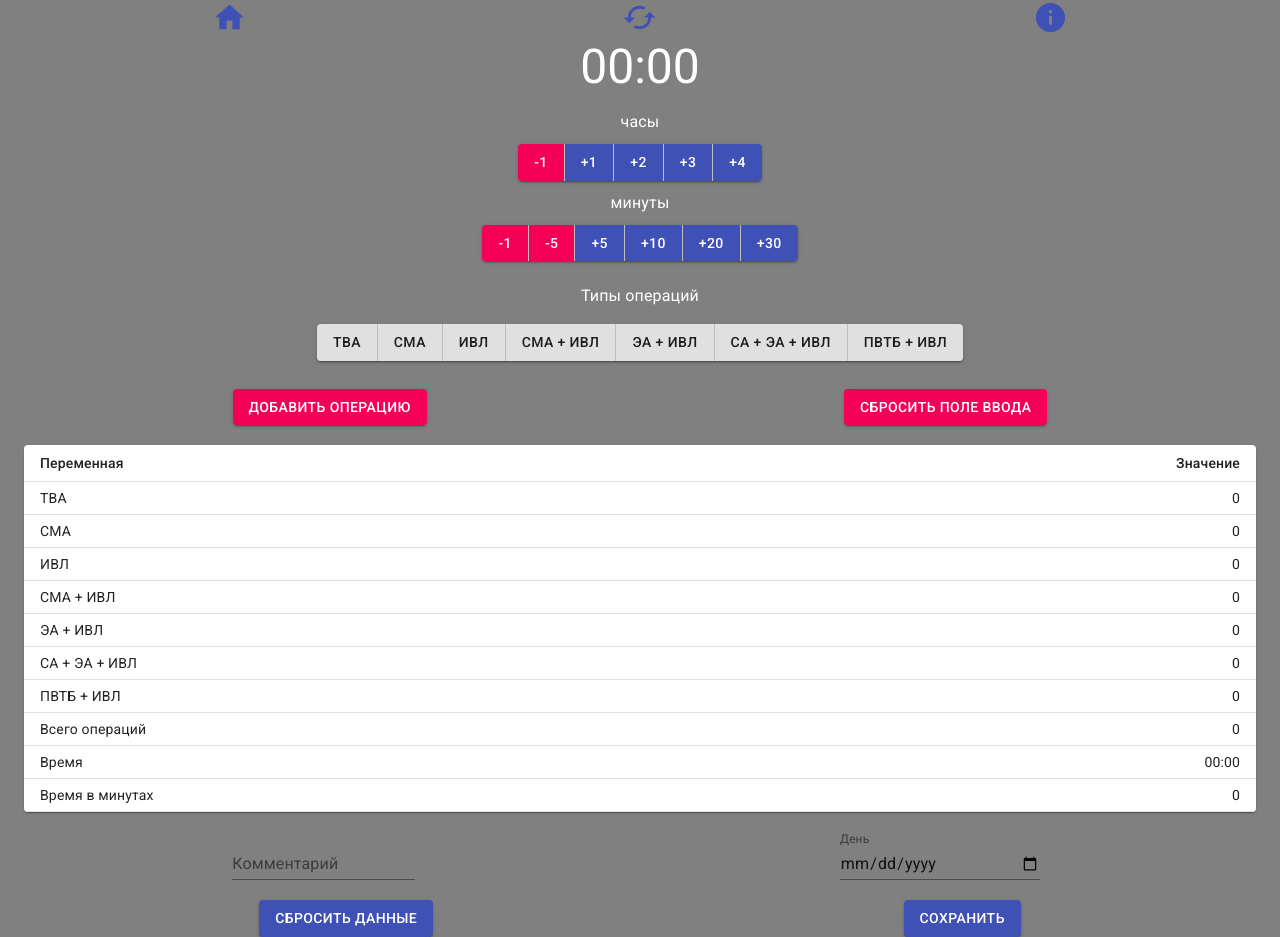
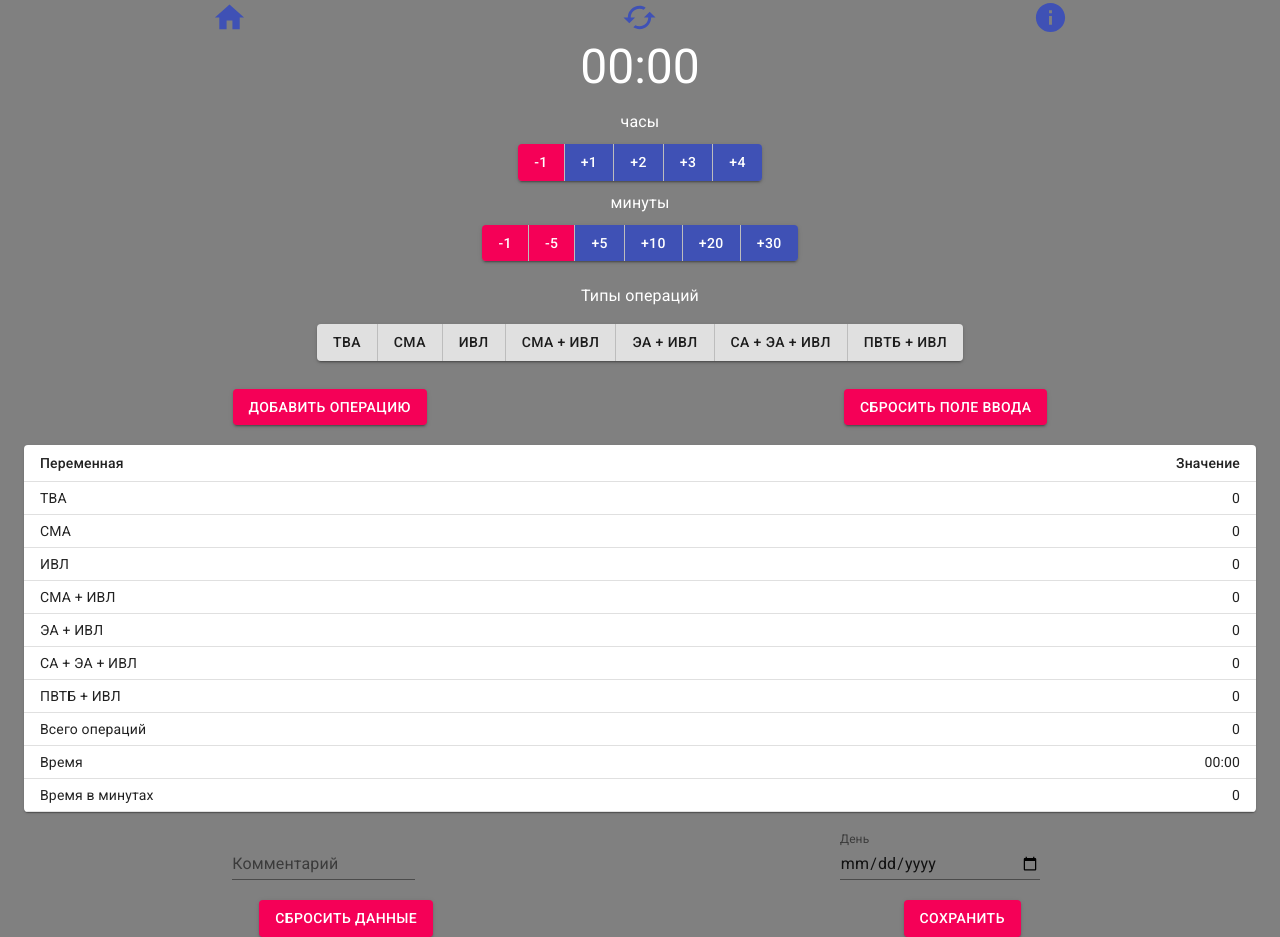
Before and after one commit to BukovY/numOperCalc, a React (Create React App) app in the folder my-app/: page / in a window 1280 px wide. Built offline with nearby package versions, Linux system fonts and the light colour scheme.

Commit message:
add conduct adding

```diff
--- a/my-app/src/pages/HomePage/HomePage.tsx
+++ b/my-app/src/pages/HomePage/HomePage.tsx
@@ -25,12 +25,36 @@ export const HomePage: FC = () => {
   const dispatch = useDispatch();
 
   const save = () => {
+    if (operation.totalTime !== 0) {
+      if (operation.date !== "") {
         const obgToAdd = {
           ...operation,
           id: nanoid(),
         };
         dispatch(addDayData(obgToAdd));
         dispatch(clearDataDay());
+      } else {
+        alert("Не выбрана дата");
+      }
+    } else {
+      alert("Данных для добавления нет");
+    }
+  };
+
+  const addOper = () => {
+    if (time !== 0 && selectedOperationType !== "") {
+      dispatch(addOperation());
+    } else {
+      alert("Данных для добавления недостаточно");
+    }
+  };
+
+  const clearInputs = () => {
+    if (time !== 0 || selectedOperationType !== "") {
+      dispatch(clearField());
+    } else {
+      alert("Данных для сброса нет");
+    }
   };
 
   return (
@@ -47,7 +71,7 @@ export const HomePage: FC = () => {
           color={
             time > 0 && selectedOperationType !== "" ? "primary" : "secondary"
           }
-          onClick={() => dispatch(addOperation())}
+          onClick={addOper}
         >
           Добавить операцию
         </Button>
@@ -56,7 +80,7 @@ export const HomePage: FC = () => {
           color={
             time !== 0 || selectedOperationType !== "" ? "primary" : "secondary"
           }
-          onClick={() => dispatch(clearField())}
+          onClick={clearInputs}
         >
           Сбросить поле ввода
         </Button>
@@ -72,12 +96,20 @@ export const HomePage: FC = () => {
       <Box display="flex" justifyContent="space-around">
         <Button
           variant="contained"
-          color="primary"
           onClick={() => dispatch(clearDataDay())}
+          color={operation.totalTime !== 0 ? "primary" : "secondary"}
         >
           Сбросить данные
         </Button>
-        <Button variant="contained" color="primary" onClick={save}>
+        <Button
+          variant="contained"
+          onClick={save}
+          color={
+            operation.totalTime !== 0 && operation.date !== ""
+              ? "primary"
+              : "secondary"
+          }
+        >
           Сохранить
         </Button>
       </Box>
```
Lines whose indentation alone changed are shown as unchanged.
